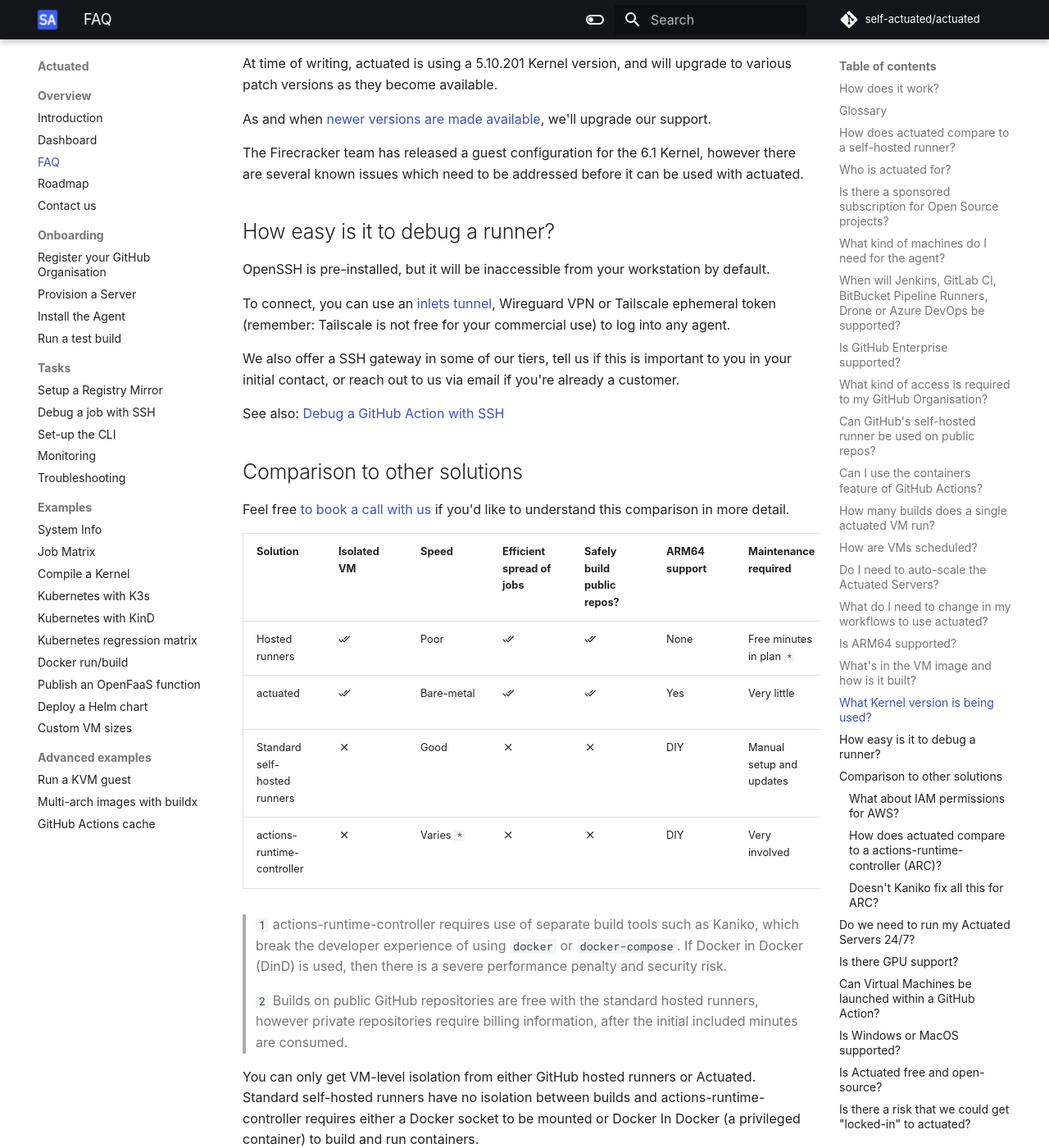
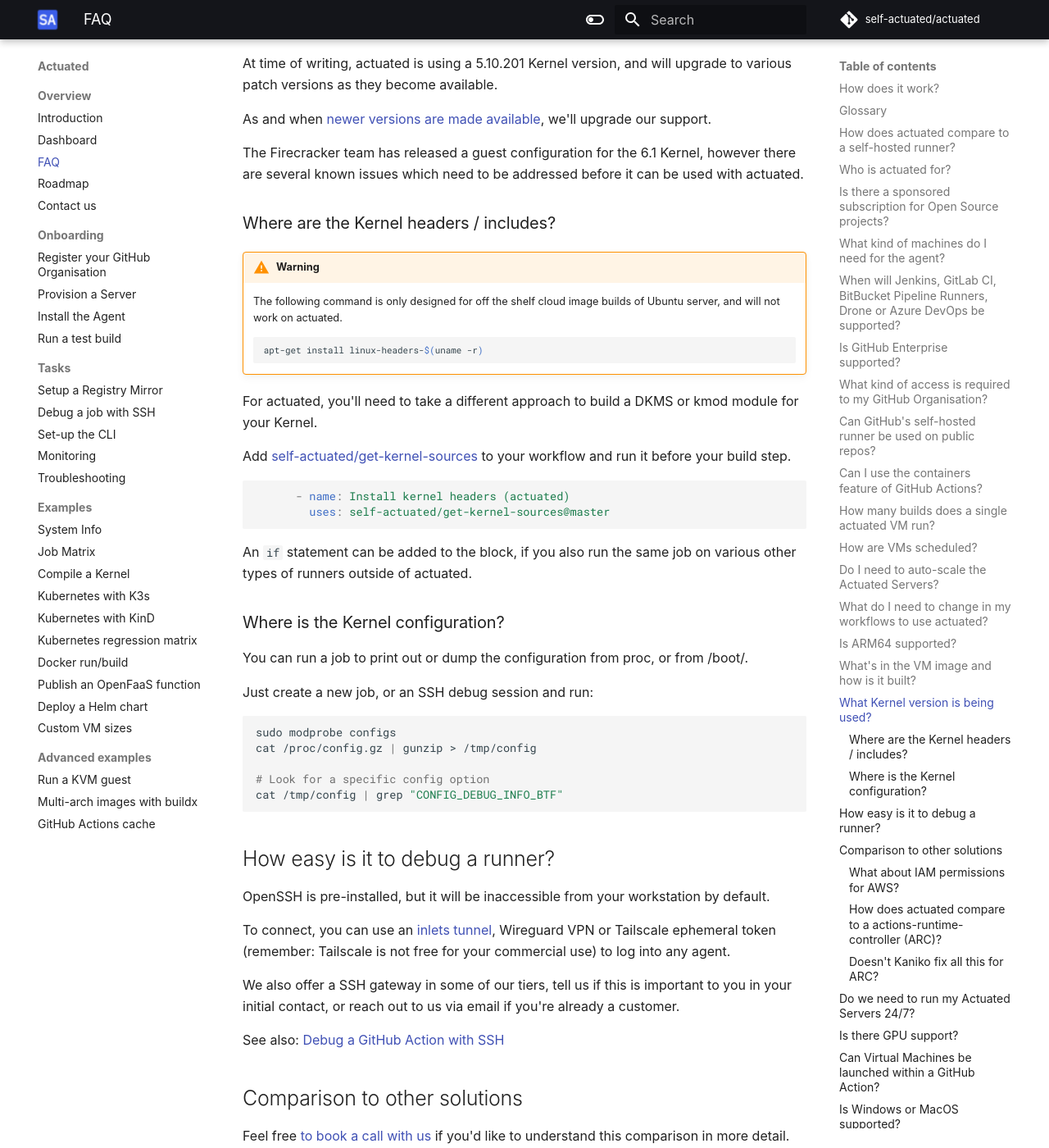
Before and after one commit to welteki/docs.actuated.dev, an MkDocs documentation site: the page built from docs/faq.md, in a window 1280 px wide and 1400 px high, scrolled down 6867 px. Shown: the whole window at 82% size. Built offline with MkDocs 1.6.1 and Material for MkDocs 9.7.7, drawn with Linux system fonts in a browser that asks for light colours; some web fonts are replaced.

Commit message:
Add notes on Kernel sources
Signed-off-by: Alex Ellis (OpenFaaS Ltd) <alexellis2@gmail.com>

````diff
--- a/docs/faq.md
+++ b/docs/faq.md
@@ -189,6 +189,40 @@
 As and when [newer versions are made available](https://github.com/firecracker-microvm/firecracker/tree/master/resources/guest_configs), we'll upgrade our support.
 
 The Firecracker team has released a guest configuration for the 6.1 Kernel, however there are several known issues which need to be addressed before it can be used with actuated.
+
+### Where are the Kernel headers / includes?
+
+!!! Warning
+    The following command is only designed for off the shelf cloud image builds of Ubuntu server, and will not work on actuated.
+
+    ```bash
+    apt-get install linux-headers-$(uname -r)
+    ```
+
+For actuated, you'll need to take a different approach to build a DKMS or kmod module for your Kernel.
+
+Add [self-actuated/get-kernel-sources](https://github.com/self-actuated/get-kernel-sources) to your workflow and run it before your build step.
+
+```yaml
+      - name: Install kernel headers (actuated)
+        uses: self-actuated/get-kernel-sources@master
+```
+
+An `if` statement can be added to the block, if you also run the same job on various other types of runners outside of actuated.
+
+### Where is the Kernel configuration?
+
+You can run a job to print out or dump the configuration from proc, or from /boot/.
+
+Just create a new job, or an SSH debug session and run:
+
+```bash
+sudo modprobe configs
+cat /proc/config.gz | gunzip > /tmp/config
+
+# Look for a specific config option
+cat /tmp/config | grep "CONFIG_DEBUG_INFO_BTF"
+```
 
 ## How easy is it to debug a runner?
 
````
